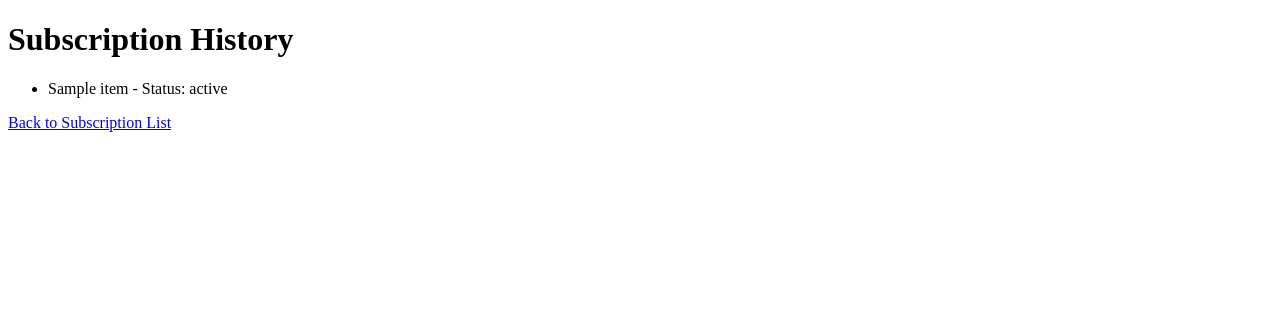
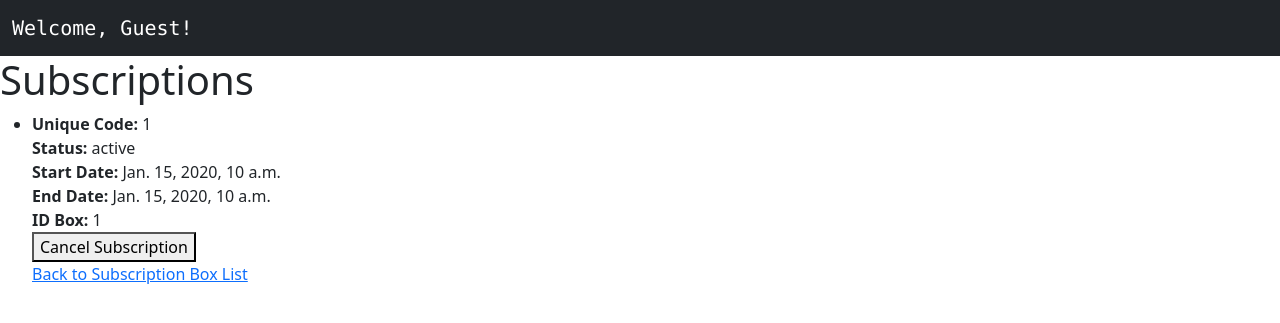
Before and after one commit to alifbintang1/subscription-box-b12, a Django app: page /subscription/history/ in a window 1280 px wide. Shown: the top 323 px of the page. Run offline with Django 5.2, Linux system fonts and the light colour scheme; tables that the repository leaves empty hold one stand-in row (values such as "Sample post"); a database or web service that is not in the repository returns one stand-in record (values such as "Sample title"); data that the repository does not hold is empty.

```diff
--- a/authentication/urls.py
+++ b/authentication/urls.py
@@ -1,9 +1,10 @@
 from django.urls import path
-from authentication.views import register, login
+from authentication.views import register, login, logout_user
 
 app_name = 'authentication'
 
 urlpatterns = [
     path('register/', register, name='register'),
     path('login/', login, name='login'),
+    path('logout/', logout_user, name='logout_user'),
 ]
--- a/frontend/wsgi.py
+++ b/frontend/wsgi.py
@@ -14,3 +14,4 @@ from django.core.wsgi import get_wsgi_application
 os.environ.setdefault('DJANGO_SETTINGS_MODULE', 'frontend.settings')
 
 application = get_wsgi_application()
+# app = application
--- a/subscription_management/templates/subscription_history.html
+++ b/subscription_management/templates/subscription_history.html
@@ -1,17 +1,26 @@
-<!DOCTYPE html>
-<html>
-<head>
-    <title>Subscription History</title>
-</head>
-<body>
-    <h1>Subscription History</h1>
+{% extends 'base.html' %}
+{% load static %}
+
+{% block content %}
+    <h1>Subscriptions</h1>
     <ul>
-        {% for record in history %}
+        {% for subscription in subscriptions %}
             <li>
-                {{ record.name }} - Status: {{ record.status }}
+                <strong>Unique Code:</strong> {{ subscription.id }}<br>
+                <strong>Status:</strong> {{ subscription.status }}<br>
+                <strong>Start Date:</strong> {{ subscription.startDate }}<br>
+                <strong>End Date:</strong> {{ subscription.endDate }}<br>
+                <strong>ID Box:</strong> {{ subscription.subscriptionBoxId }}
+
+
+                <form action="{% url 'subscription_management:cancel' subscription.id %}" method="POST">
+                    {% csrf_token %}
+                    <button type="submit">Cancel Subscription</button>
+                </form>
+
+
             </li>
         {% endfor %}
+        <a href="{% url 'subscription_management:box_list' %}">Back to Subscription Box List</a>
     </ul>
-    <a href="{% url 'subscription_management:subscription_list' %}">Back to Subscription List</a>
-</body>
-</html>
+{% endblock content %}
--- a/subscription_management/urls.py
+++ b/subscription_management/urls.py
@@ -7,6 +7,8 @@ urlpatterns = [
     path('', views.box_list, name='box_list'),
     path('<int:box_id>/', views.box_detail, name='box_detail'),
     path('history/', views.subscription_history, name='subscription_history'),
+    path('subscribe/<int:box_id>/', views.subscribe, name='subscribe'),
+    path('cancel/<int:sub_id>/', views.cancel, name='cancel'),
 
     path('fetch_boxes/', views.fetch_boxes, name='fetch_boxes')
 
--- a/subscription_management/views.py
+++ b/subscription_management/views.py
@@ -1,33 +1,49 @@
-from django.http import JsonResponse
+from django.http import HttpResponseRedirect, JsonResponse
+from django.urls import reverse
 import requests
 from django.shortcuts import render
 
 def box_list(request):
-    # response = requests.get('http://34.143.166.153/api/subscriptions/all')
-    # boxes = response.json()
-    # return render(request, 'boxes_list.html', {'boxes': boxes})
+
 
     min_price = request.GET.get('minPrice')
     max_price = request.GET.get('maxPrice')
 
     if min_price and max_price:
-        response = requests.get(f'http://34.143.166.153/api/subscriptions/price?minPrice={min_price}&maxPrice={max_price}')
+        response = requests.get(f'http://localhost:8080/api/subscriptions/price?minPrice={min_price}&maxPrice={max_price}')
     else:
-        response = requests.get('http://34.143.166.153/api/subscriptions/all')
+        response = requests.get('http://localhost:8080/api/subscriptions/all')
 
 
     boxes = response.json()
     return render(request, 'boxes_list.html', {'boxes': boxes})
 
 def box_detail(request, box_id):
-    response = requests.get(f'http://34.143.166.153/api/subscriptions/{box_id}')
+    response = requests.get(f'http://localhost:8080/api/subscriptions/{box_id}')
     box = response.json()
     return render(request, 'box_detail.html', {'box': box})
 
+def subscribe(request, box_id):
+    username = request.COOKIES.get('username')
+    data = {'username': username}
+    response = requests.post(f'http://localhost:8080/api/subscriptions/subscribe/{box_id}', json=data)
+
+    subscription = response.json()
+
+    responses = HttpResponseRedirect(reverse('subscription_management:box_list'))
+    return responses
+
+def cancel(request, sub_id):
+    response = requests.post(f'http://localhost:8080/api/subscriptions/cancel/{sub_id}')
+    return HttpResponseRedirect(reverse('subscription_management:subscription_history'))
+
 def subscription_history(request):
-    response = requests.get('http://34.143.166.153/api/subscriptions/history')
-    history = response.json()
-    return render(request, 'subscription_history.html', {'history': history})
+    username = request.COOKIES.get('username')
+    data = {'username': username}
+    response = requests.get('http://localhost:8080/api/subscriptions/subscriptions', json=data)
+    subscriptions = response.json()
+    return render(request, 'subscription_history.html', {'subscriptions': subscriptions})
+
 
 def fetch_boxes(request):
     # Extract minPrice and maxPrice from the request's query parameters
@@ -37,12 +53,12 @@ def fetch_boxes(request):
 
     # Construct the URL based on the provided parameters
 
-    url = f'http://34.143.166.153/api/subscriptions/price?minPrice={min_price}&maxPrice={max_price}'
+    url = f'http://localhost:8080/api/subscriptions/price?minPrice={min_price}&maxPrice={max_price}'
     response = requests.get(url)
     data = response.json()
 
     if name:
-        url = f'http://34.143.166.153/api/subscriptions/name?name={name}'
+        url = f'http://localhost:8080/api/subscriptions/name?name={name}'
         data2 = requests.get(url).json()
 
         dict1 = {item['id']: item for item in data}
@@ -57,18 +73,3 @@ def fetch_boxes(request):
         return JsonResponse(intersection, safe=False)
 
     return JsonResponse(data, safe=False)
-
-    # try:
-    #     # Making the GET request to the external API
-    #     response = requests.get(url)
-
-    #     # Check if the request was successful
-    #     if response.status_code == 200:
-    #         data = response.json()
-    #         return JsonResponse(data, safe=False)  # Return the JSON data directly
-    #     else:
-    #         # Return an error JSON if the API did not succeed
-    #         return JsonResponse({'error': 'Failed to fetch data', 'status_code': response.status_code}, status=response.status_code)
-    # except requests.exceptions.RequestException as e:
-    #     # Return an error message if an exception occurs during the request
-    #     return JsonResponse({'error': str(e)}, status=500)
--- a/templates/base.html
+++ b/templates/base.html
@@ -22,7 +22,7 @@
                 <a class="navbar-brand text-white font-monospace">Welcome, {{request.COOKIES.username}}!</a>
                 <div style="display: flex;">
 
-                    <a href="{% url 'authentication:logout'%}" style="text-decoration: none;">
+                    <a href="{% url 'authentication:logout_user'%}" style="text-decoration: none;">
                         <button type="button" class="btn btn-primary">Logout</button>
                     </a>
                 </div>
```
Also changed, not shown: authentication/views.py (+13 -2 lines), subscription_management/templates/box_detail.html (+11 -9 lines), subscription_management/templates/boxes_list.html (+7 -15 lines), vercel.json (added).
